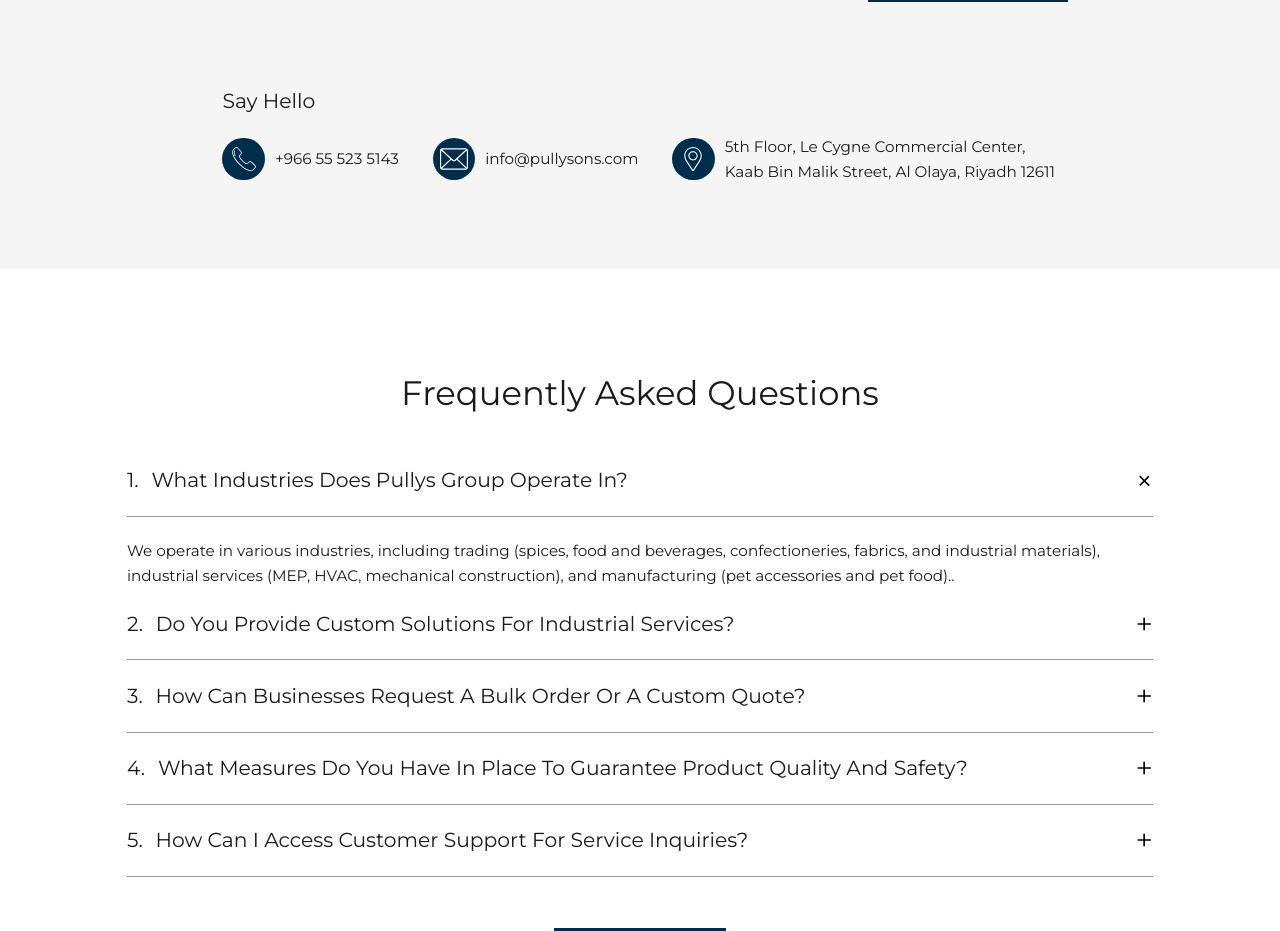
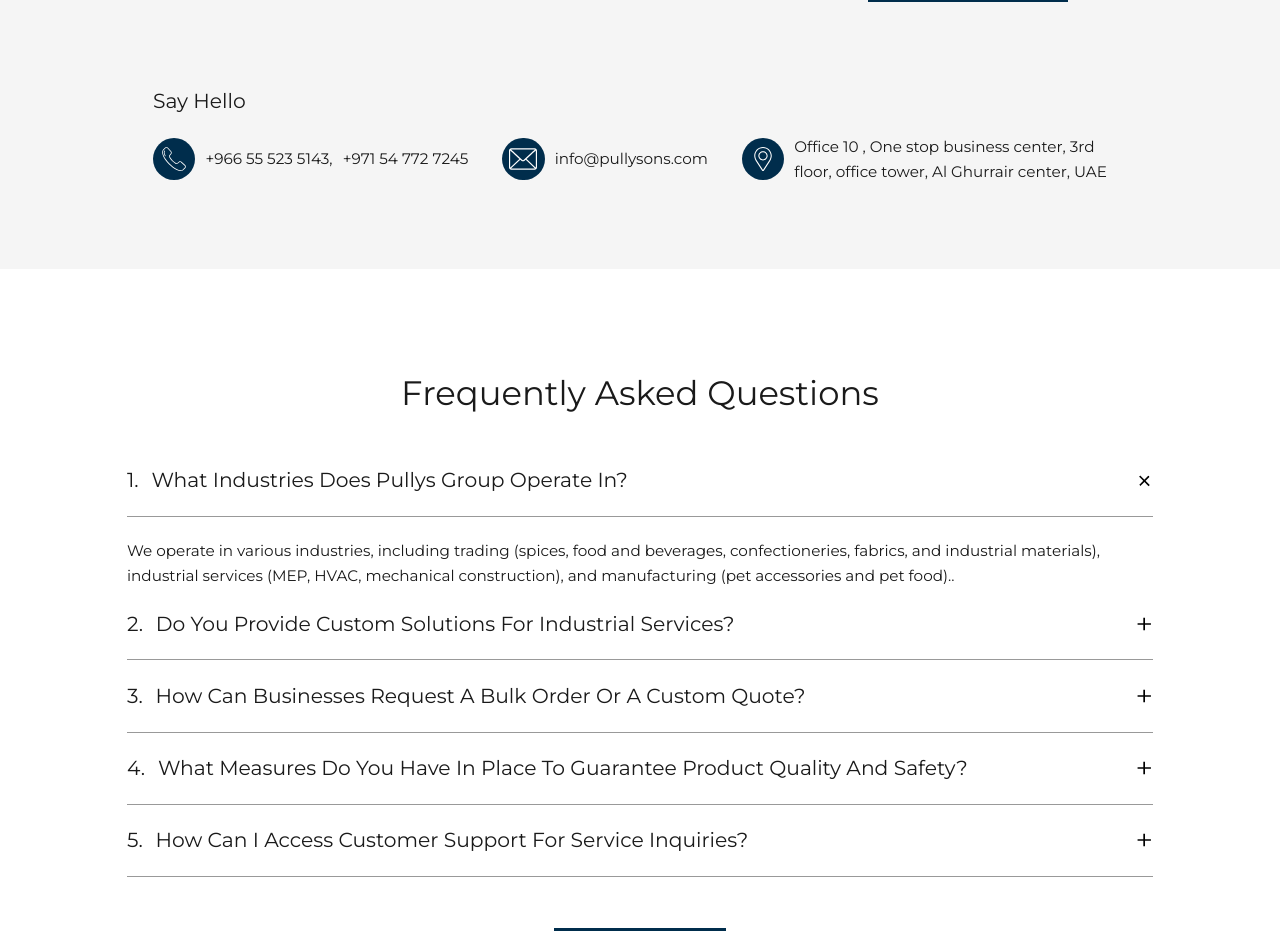
Before and after one commit to lazim-mv/pullys, a Next.js app: page /contactus in a window 1280 px wide. Shown: the part 1060-1991 px from the top of the page. Built offline with nearby package versions, Linux system fonts and the light colour scheme.

Commit message:
content changes

```diff
--- a/src/app/components/contactform/ContactForm.js
+++ b/src/app/components/contactform/ContactForm.js
@@ -41,7 +41,8 @@ const ContactForm = ({ contactPage }) => {
               <div className={styles.iconContainer}>
                 <Image src={phone} alt="phone" width={28} height={28} />
               </div>
-              <p>+966 55 523 5143</p>
+              <p>+966 55 523 5143,</p>
+              <p>+971 54 772 7245</p>
             </div>
             <div className={`${styles.card} ${styles.card2}`}>
               <div className={styles.iconContainer}>
@@ -54,8 +55,8 @@ const ContactForm = ({ contactPage }) => {
                 <Image src={pin} alt="phone" width={28} height={28} />
               </div>
               <p className={styles.location}>
-                5th Floor, Le Cygne Commercial Center, Kaab Bin Malik Street, Al
-                Olaya, Riyadh 12611
+                Office 10 , One stop business center, 3rd floor, office tower,
+                Al Ghurrair center, UAE
               </p>
             </div>
           </div>
--- a/src/app/components/hero/Hero.js
+++ b/src/app/components/hero/Hero.js
@@ -23,7 +23,7 @@ const Hero = () => {
       />
       <div className={styles.heroContentContainer}>
         <div className={styles.contents}>
-          <h1>Welcome to pullys Groups</h1>
+          <h1>Welcome to pullys</h1>
           <p>
             With over 45 years of experience, we take pride in our journey from
             a modest spice trading business to a diversified enterprise. Explore
--- a/src/app/page.js
+++ b/src/app/page.js
@@ -18,7 +18,7 @@ export default function Home() {
       <AboutComponent
         buttonText="View More"
         title="About Us"
-        desc="Welcome to Pullys Group! Since 1978, we've been a leader in trading
+        desc="Welcome to Pullys! Since 1978, we've been a leader in trading
           spices, F&B, fabrics, and industrial materials, while offering
           top-notch MEP, HVAC, and mechanical services. Our manufacturing
           division creates premium pet accessories and food. Serving India,
```
